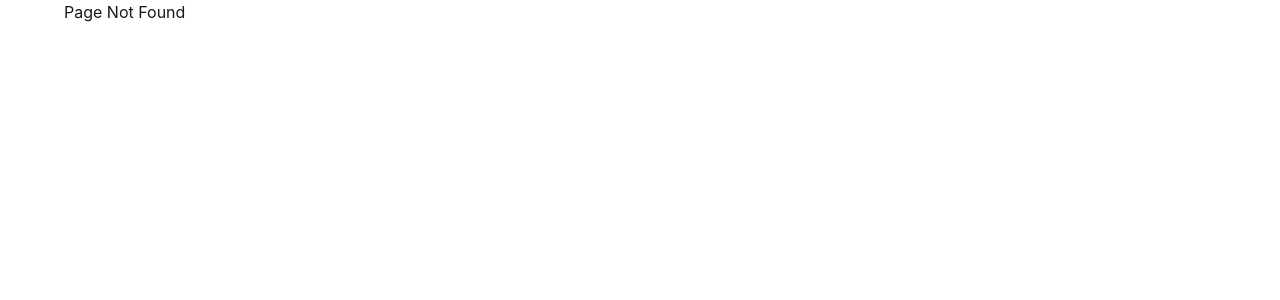
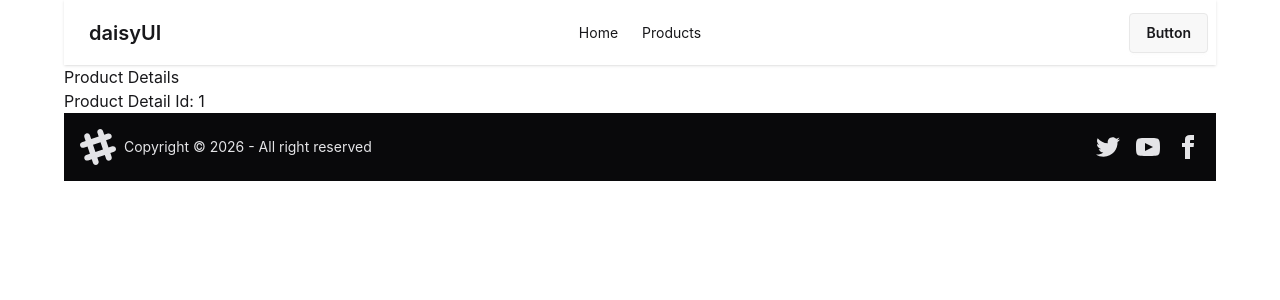
Before and after one commit to shahidbd75/learn-react-js, a React (Vite) app: page /product-details/1 in a window 1280 px wide. Before the commit this address had no page. Shown: the top 300 px of the page. Built offline with nearby package versions, Linux system fonts and the light colour scheme; no server answers.

Commit message:
boi poka

```diff
--- /dev/null
+++ b/src/pages/ProductDetails/ProductDetails.jsx
@@ -0,0 +1,18 @@
+import React from 'react';
+import { useParams } from 'react-router';
+import { fetchProducts } from '../../services/product.data.service';
+
+const ProductDetails = () => {
+    const data = fetchProducts();
+    const {id}  = useParams();
+
+    console.log(data);
+    return (
+        <div>
+            <h1>Product Details</h1>
+            <h3>Product Detail Id: {id}</h3>
+        </div>
+    );
+};
+
+export default ProductDetails;
--- a/src/pages/Products/Product.jsx
+++ b/src/pages/Products/Product.jsx
@@ -1,9 +1,10 @@
 import React from "react";
+import { Link } from "react-router";
 
 const Product = ({ product }) => {
-  const { title, price, description, category, image, isNew, brand } = product;
-  console.log(product);
+  const { title, price, description, category, image, isNew, brand, _id } = product;
   return (
+    <Link to={`/product-details/${_id}`}>
       <div className="card bg-base-100 w-96 shadow-sm p-6">
         <figure className="p-3">
           <img src={image} alt="Shoes" className="h-[200px]"/>
@@ -21,6 +22,7 @@ const Product = ({ product }) => {
           </div>
         </div>
       </div>
+    </Link>
   );
 };
 
--- a/src/routers/Routers.jsx
+++ b/src/routers/Routers.jsx
@@ -2,6 +2,7 @@ import { createBrowserRouter } from "react-router";
 import Root from "../pages/Root/Root";
 import ErrorPage from "../pages/ErrorPage/ErrorPage";
 import Home from "../pages/Home/Home";
+import ProductDetails from "../pages/ProductDetails/ProductDetails";
 
 export const router = createBrowserRouter([
   {
@@ -12,6 +13,10 @@ export const router = createBrowserRouter([
       {
         index: true,
         Component: Home,
+      },
+      {
+        path:'/product-details/:id',
+        Component: ProductDetails,
       }
     ]
   },
--- /dev/null
+++ b/src/services/product.data.service.js
@@ -0,0 +1,3 @@
+export const fetchProducts = () => {
+  return fetch(`../assets/data/products.json`).then(res => res.json()).then(data => data.data);
+};
```
Lines whose indentation alone changed are shown as unchanged.
